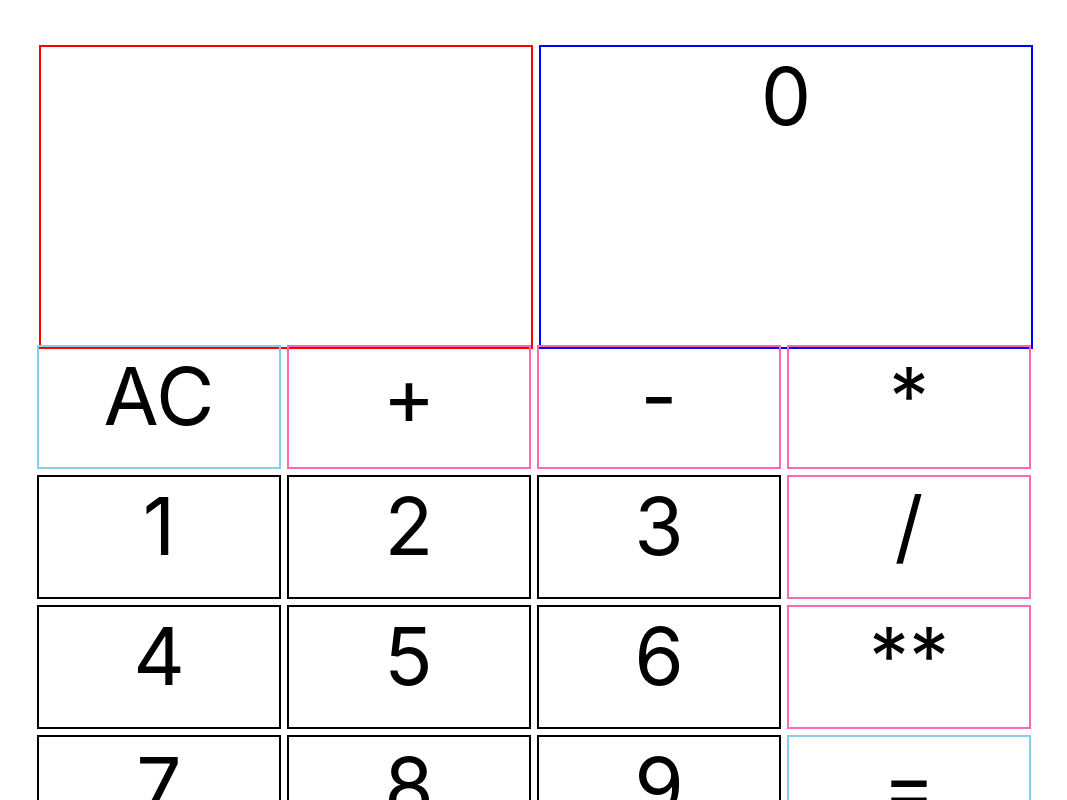
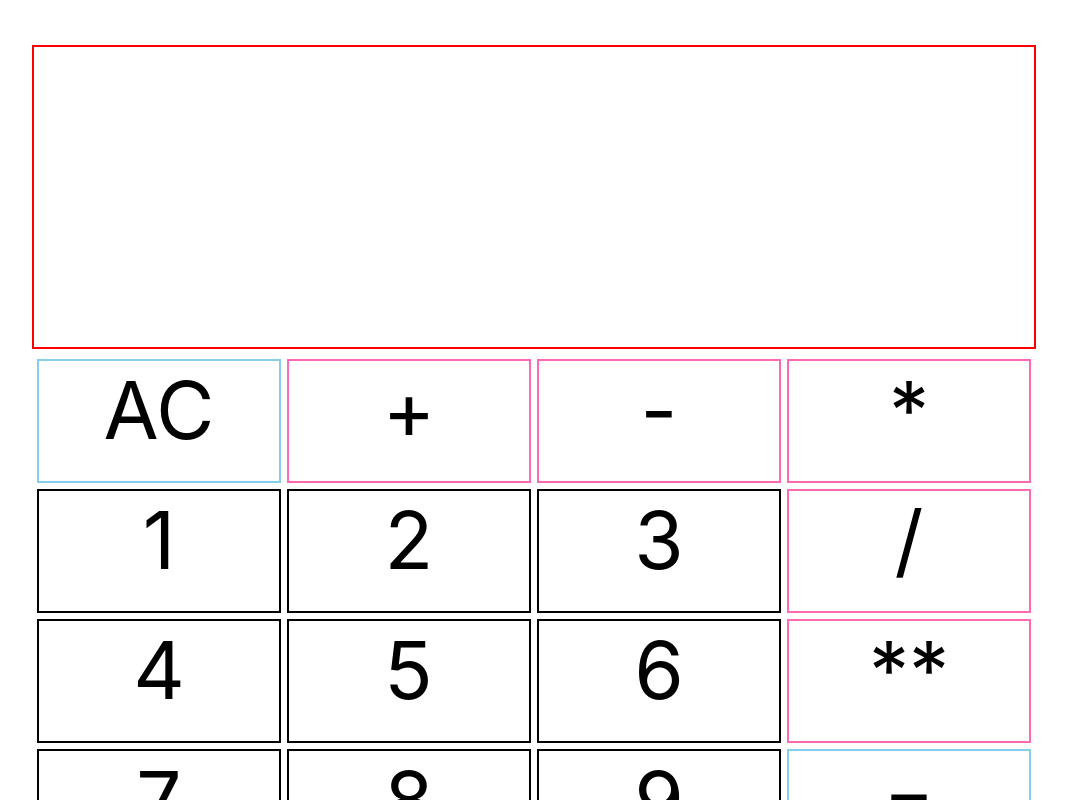
Before and after one commit to amara-j/calculator, a React (Create React App) app: page / in a window 1280 px wide. Shown: the top 800 px of the page, without its empty margins (106-1173 px from the left). Built offline with nearby package versions, Linux system fonts and the light colour scheme.

Commit message:
expression shows at the top until enter is pressed, then result is displayed

```diff
--- a/src/App.css
+++ b/src/App.css
@@ -117,20 +117,11 @@
   margin: 5px 5px 5px 5px;
 }
 
-.expressionContainer {
+.calculatorDisplay {
   border: 2px solid red;
-  width: 490px;
+  width: 1000px;
   height: 300px;
   grid-column: 1 /2;
   margin: 5px 5px 5px 5px;
   grid-row: 1;
 }
-
-.resultContainer {
-  border: 2px solid blue;
-  width: 490px;
-  margin: 5px 5px 5px 5px;
-  height: 300px;
-  grid-column: 3/4;
-  grid-row: 1;
-}
--- a/src/Calculator.js
+++ b/src/Calculator.js
@@ -7,8 +7,10 @@ function Calculator() {
   const [operand2, updateOperand2] = useState("");
   const [result, updateResult] = useState(0);
   const operator_array = ["+", "-", "*", "/", "**"];
+  const [isExpressionEvaluated, toggleEvaluatedState] = useState(false);
 
   const numberButtonOnClick = (i) => {
+    toggleEvaluatedState(false);
     if (operator === "") {
       parseInt(operand1) === 0
         ? updateOperand1(i.toString())
@@ -21,6 +23,7 @@ function Calculator() {
   };
 
   const operatorButtonOnClick = (element) => {
+    toggleEvaluatedState(false);
     if (operand1 === "") {
       updateOperand1(0);
     }
@@ -39,6 +42,7 @@ function Calculator() {
   };
 
   const clearButtonOnClick = () => {
+    toggleEvaluatedState(false);
     updateResult(0);
     updateOperand1("");
     updateOperand2("");
@@ -46,6 +50,7 @@ function Calculator() {
   };
 
   const equalsButtonOnClick = () => {
+    toggleEvaluatedState(false);
     if (operand2 != "") {
       updateResult(operand1 + operator + operand2);
       updateOperand1(operand1 + operator + operand2);
@@ -54,6 +59,8 @@ function Calculator() {
     } else {
       updateResult(operand1);
     }
+    toggleEvaluatedState(true);
+    console.log(isExpressionEvaluated);
   };
 
   const checkResultError = (answer) => {
@@ -79,16 +86,8 @@ function Calculator() {
     return operator;
   };
 
-  const regExpsTest = () => {
-    const lawyer = "Im not a cat i just ** look ** like a cat";
-    console.log(lawyer);
-    let re = /\*\*/g;
-    // let re = new RegExp('\*\*', "g");
-    const fixed = lawyer.replace(re, "lawyer");
-    console.log(fixed);
-  };
-
   const negativeButtonOnClick = () => {
+    toggleEvaluatedState(false);
     if (operator === "") {
       if (operand1 === "") {
         updateOperand1("-1*");
@@ -105,6 +104,7 @@ function Calculator() {
   };
 
   const decimalButtonOnClick = () => {
+    toggleEvaluatedState(false);
     if (operator === "") {
       if (!operand1.includes(".")) {
         updateOperand1(operand1.toString() + ".");
@@ -180,12 +180,9 @@ function Calculator() {
   return (
     <div className="App">
       <div className="calculatorDisplay">
-        <div className="resultContainer">
-          {checkResultError(eval(handleIncompleteResult(result)))}
-        </div>{" "}
-        <div className="expressionContainer">
-          {operand1 + handleExponentOperatorDisplay(operator) + operand2}
-        </div>
+        {isExpressionEvaluated
+          ? checkResultError(eval(handleIncompleteResult(result)))
+          : operand1 + handleExponentOperatorDisplay(operator) + operand2}
       </div>
       <div className="calculatorButtons">
         {operator_array.map((element) => {
```
